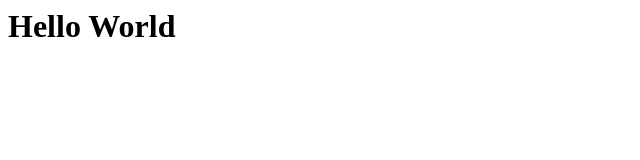
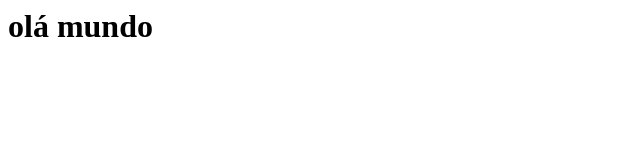
Before and after one commit to marianaxrp/Hello-World, a plain HTML site: page index.html in a window 1280 px wide. Shown: the whole page, without its empty margins (0-640 px from the left). Drawn offline with Linux system fonts and the light colour scheme.

Commit message:
troquei hello world por ola mundo

```diff
--- a/index.html
+++ b/index.html
@@ -6,6 +6,6 @@
     <title></title>
 </head>
 <body>
-    <h1>Hello World</h1>
+    <h1>olá mundo</h1>
 </body>
 </html>
```
